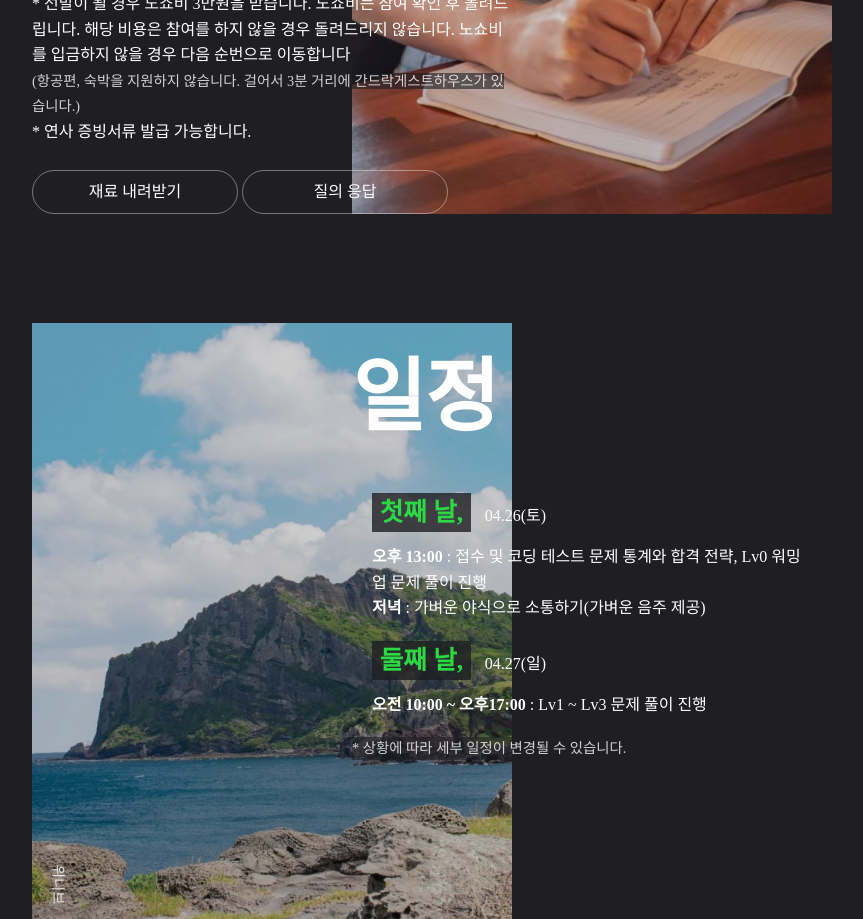
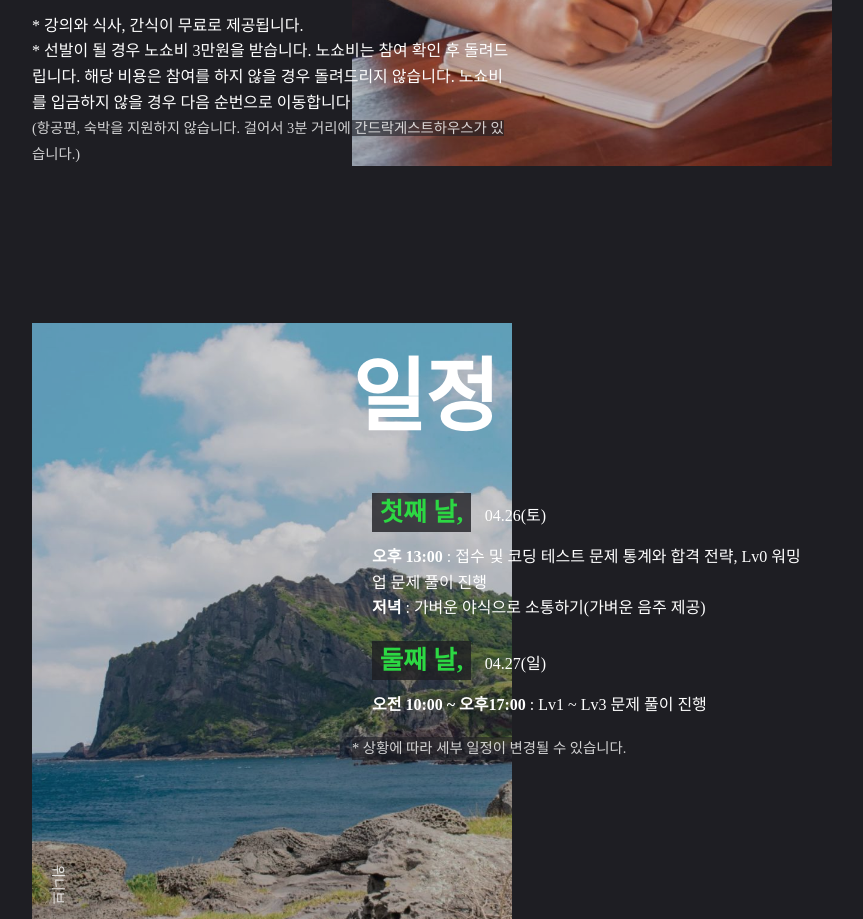
Before and after one commit to weniv/AlgorithmCamp, a plain HTML site: page index.html in a window 1280 px wide. Shown: the part 3017-3936 px from the top of the page, without its empty margins (208-1071 px from the left). Drawn offline with Linux system fonts and the light colour scheme; a web font is replaced by a local one.

Commit message:
📝 자료 비공개

```diff
--- a/index.html
+++ b/index.html
@@ -176,12 +176,12 @@
 						<span class="small-text">(항공편, 숙박을 지원하지 않습니다. 걸어서 3분 거리에 간드락게스트하우스가 있습니다.)</span>
 					</p>
 					<!-- <p>* 캠프는 매년 가을에 진행합니다.</p> -->
-					<p>* 연사 증빙서류 발급 가능합니다. </p>
-					<br>
-					<a class="btn-round" href="https://github.com/weniv/AlgorithmCamp/tree/main/asset"
+					<!-- <p>* 연사 증빙서류 발급 가능합니다. </p> -->
+					<!-- <br> -->
+					<!-- <a class="btn-round" href="https://github.com/weniv/AlgorithmCamp/tree/main/asset"
 						target="_blank">재료 내려받기</a>
 					<a class="btn-round" href="https://github.com/weniv/AlgorithmCamp/tree/main/Q&A"
-						target="_blank">질의 응답</a>
+						target="_blank">질의 응답</a> -->
 				</div>
 				<p class="cont3">위니브</p>
 			</div>
```
